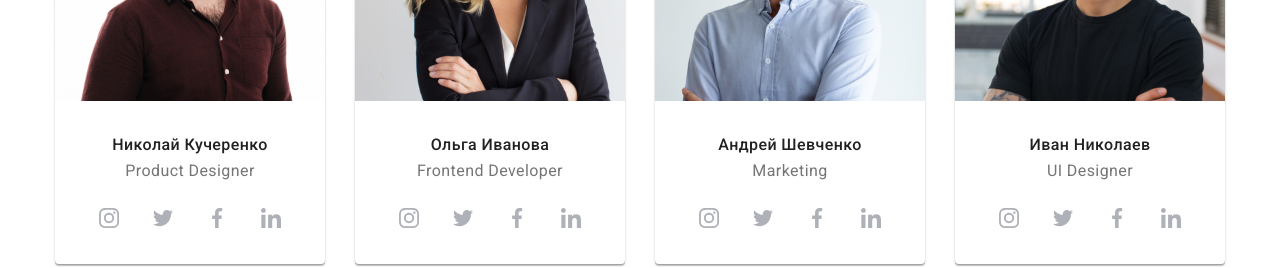
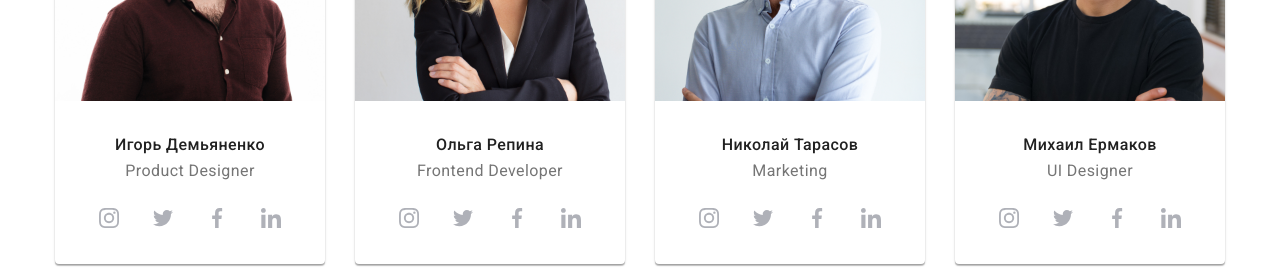
Before and after one commit to DimRom76/goit-markup-hw-05, a plain HTML site: page index.html in a window 1280 px wide. Shown: the part 1860-2128 px from the top of the page. Drawn offline with nearby package versions, Linux system fonts and the light colour scheme.

Commit message:
фио разаработчиков

```diff
--- a/index.html
+++ b/index.html
@@ -182,7 +182,7 @@
                 width="270"
                 class="img"
               />
-              <h3 class="title">Николай Кучеренко</h3>
+              <h3 class="title">Игорь Демьяненко</h3>
               <p class="text">Product Designer</p>
               <ul class="social-list list">
                 <li class="item">
@@ -226,7 +226,7 @@
                 width="270"
                 class="img"
               />
-              <h3 class="title">Ольга Иванова</h3>
+              <h3 class="title">Ольга Репина</h3>
               <p class="text">Frontend Developer</p>
               <ul class="social-list list">
                 <li class="item">
@@ -270,7 +270,7 @@
                 width="270"
                 class="img"
               />
-              <h3 class="title">Андрей Шевченко</h3>
+              <h3 class="title">Николай Тарасов</h3>
               <p class="text">Marketing</p>
               <ul class="social-list list">
                 <li class="item">
@@ -314,7 +314,7 @@
                 width="270"
                 class="img"
               />
-              <h3 class="title">Иван Николаев</h3>
+              <h3 class="title">Михаил Ермаков</h3>
               <p class="text">UI Designer</p>
               <ul class="social-list list">
                 <li class="item">
```
